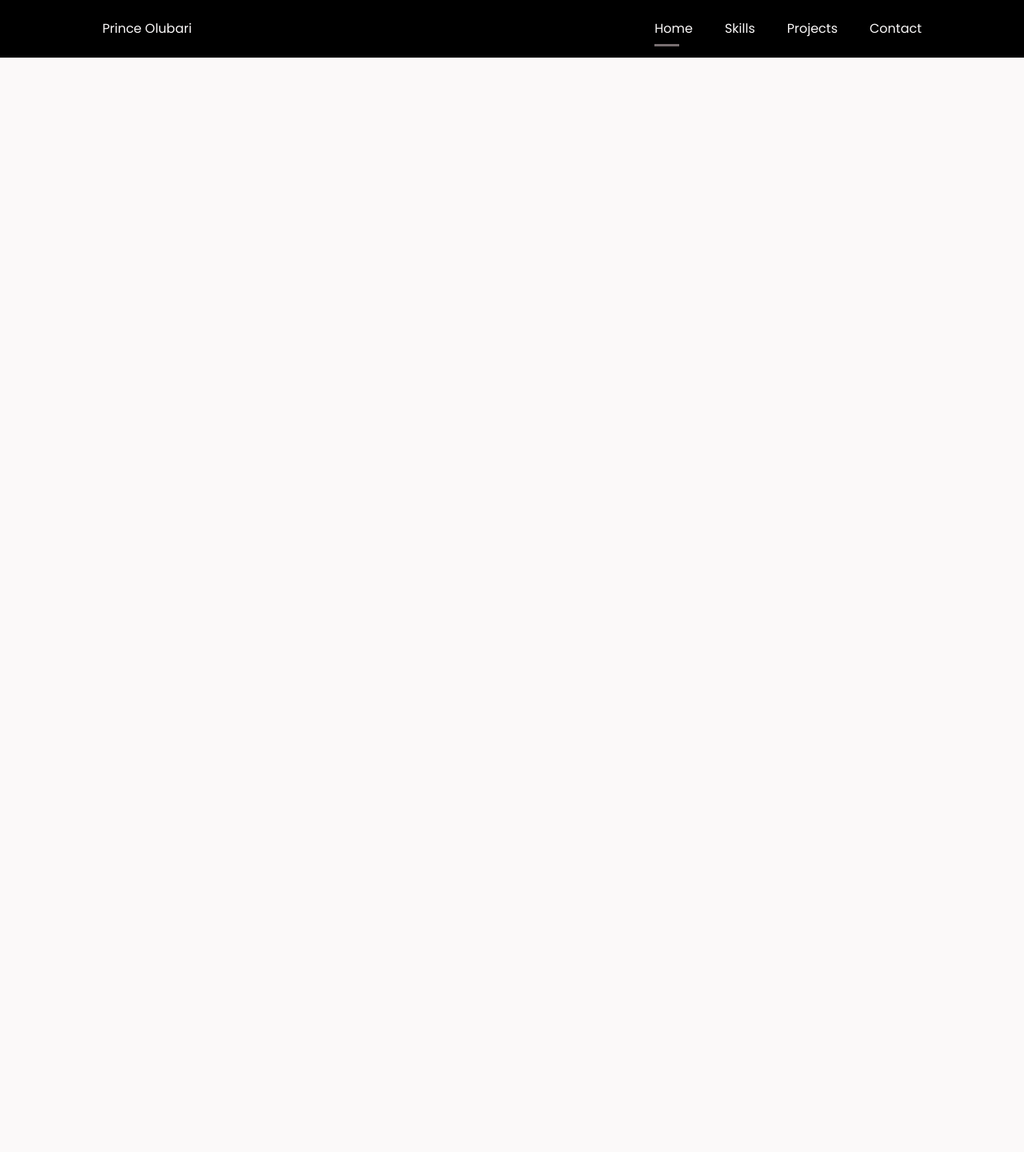
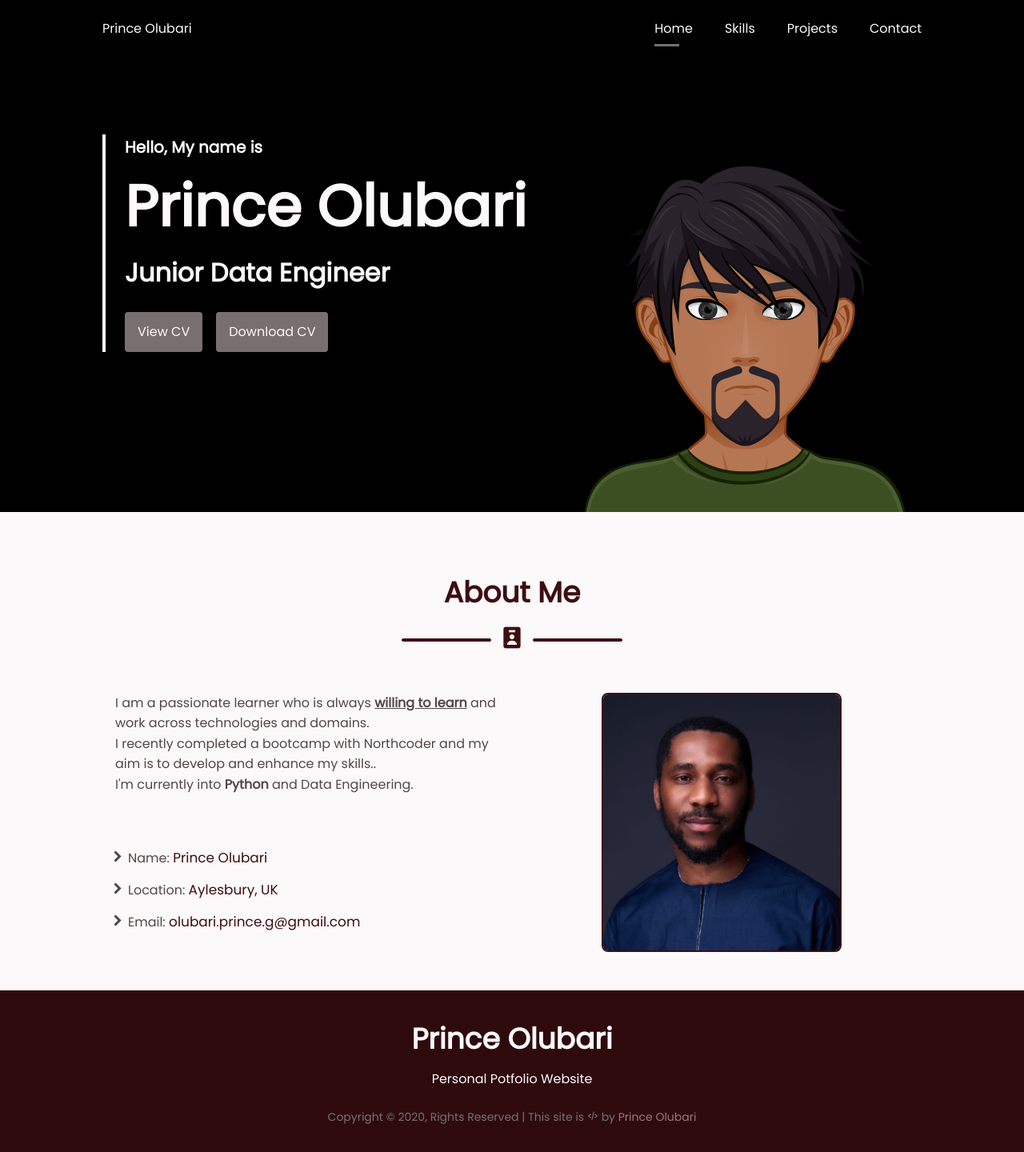
Before and after one commit to princeBarimene/portfolio, a Flask app: template templates/index.html in a window 1280 px wide. Shown: the whole page at 80% size. Before the commit the page ends 72 px from the top, so only its background shows below. Run offline with Flask 3, Linux system fonts and the light colour scheme; the template is opened without the code that fills it: most values are stand-ins (such as "Sample title", 1, 10 or a date in 2020); some libraries are stand-ins or nearby versions.

Commit message:
add footer information

```diff
--- a/templates/index.html
+++ b/templates/index.html
@@ -65,3 +65,109 @@
       </div>
     </nav>
   </header>
+
+  <main class="l-main">
+    <!-- Home -->
+    <section class="home" id="home">
+      <div class="home__container rd-container rd-grid">
+        <div class="home__data">
+          <span class="home__greeting">Hello, My name is</span>
+          <h1 class="home__name">Prince Olubari</h1>
+          <span class="home__profession">Junior Data Engineer</span>
+          <a href="https://drive.google.com/file/d/1kppj4gZVy5MmL6WocEO06p1gGoP_ihVR/view?usp=drive_link"
+            class="button home__button" target="_blank" aria-label="View Resume From Google Drive">View CV</a>
+          <a download="" href="../static/pdf/PrinceOlubariDataCV.pdf" class="button home__button"
+            aria-label="Download Resume">Download CV</a>
+        </div>
+
+
+
+        <div class="home__img">
+          <img src="../static/img/home.svg" alt="My Avatar" />
+        </div>
+      </div>
+    </section>
+
+    <!-- About -->
+    <section class="about section rd-container" id="about">
+      <h2 class="section-title">About Me</h2>
+
+      <div class="divider-custom">
+        <div class="divider-custom-line"></div>
+        <div class="divider-custom-icon">
+          <i class="bx bxs-user-badge"></i>
+        </div>
+        <div class="divider-custom-line"></div>
+      </div>
+
+      <div class="about__container rd-grid">
+        <div class="about__data rd-grid">
+          <p class="about__description">
+            I am a passionate learner who is always
+            <b><ins>willing to learn</ins></b> and work across technologies and domains.
+            <br />
+            I recently completed a bootcamp with Northcoder and my aim is to develop and enhance my skills..
+            <br />
+            I'm currently into <strong>Python</strong> and Data Engineering.
+          </p>
+
+          <ul class="about__list">
+            <li class="about__list-item">
+              <i class="bx bxs-chevron-right about__chevron"></i>
+              <span class="about__attribute-key">Name: </span>
+              <span class="about__attribute-value">Prince Olubari</span>
+            </li>
+
+            <li class="about__list-item">
+              <i class="bx bxs-chevron-right about__chevron"></i>
+              <span class="about__attribute-key">Location: </span>
+              <span class="about__attribute-value">Aylesbury, UK</span>
+            </li>
+
+            <li class="about__list-item">
+              <i class="bx bxs-chevron-right about__chevron"></i>
+              <span class="about__attribute-key">Email: </span>
+              <span class="about__attribute-value">olubari.prince.g@gmail.com</span>
+            </li>
+          </ul>
+        </div>
+
+        <div class="about__data rd-grid">
+          <div>
+            <div class="about__image-wrapper">
+              <img src="../static/img/prince.jpg" alt="My Profile Picture" class="about__img" />
+            </div>
+          </div>
+        </div>
+      </div>
+</section>
+</main>
+
+
+ <!-- Footer -->
+ <footer class="footer">
+    <div class="footer__container rd-container">
+      <h1 class="footer__title">Prince Olubari</h1>
+      <p class="footer__description">Personal Potfolio Website</p>
+      <p class="footer__copy">
+        Copyright &#169; {{year}}, Rights Reserved | This site is
+        <i class="bx bx-code-alt"></i> by
+        <a href="https://github.com/princeBarimene" class="footer__link">Prince Olubari</a>
+      </p>
+    </div>
+  </footer>
+
+  <!-- MixItUp Filter -->
+  <script src="assets/js/mixitup.min.js"></script>
+
+  <!-- Swiper JS -->
+  <script src="assets/js/swiper-bundle.min.js"></script>
+
+  <!-- GSAP -->
+  <script src="assets/js/gsap.min.js"></script>
+
+  <!-- Main JS -->
+  <script src="assets/js/main.js"></script>
+</body>
+
+</html>
```
